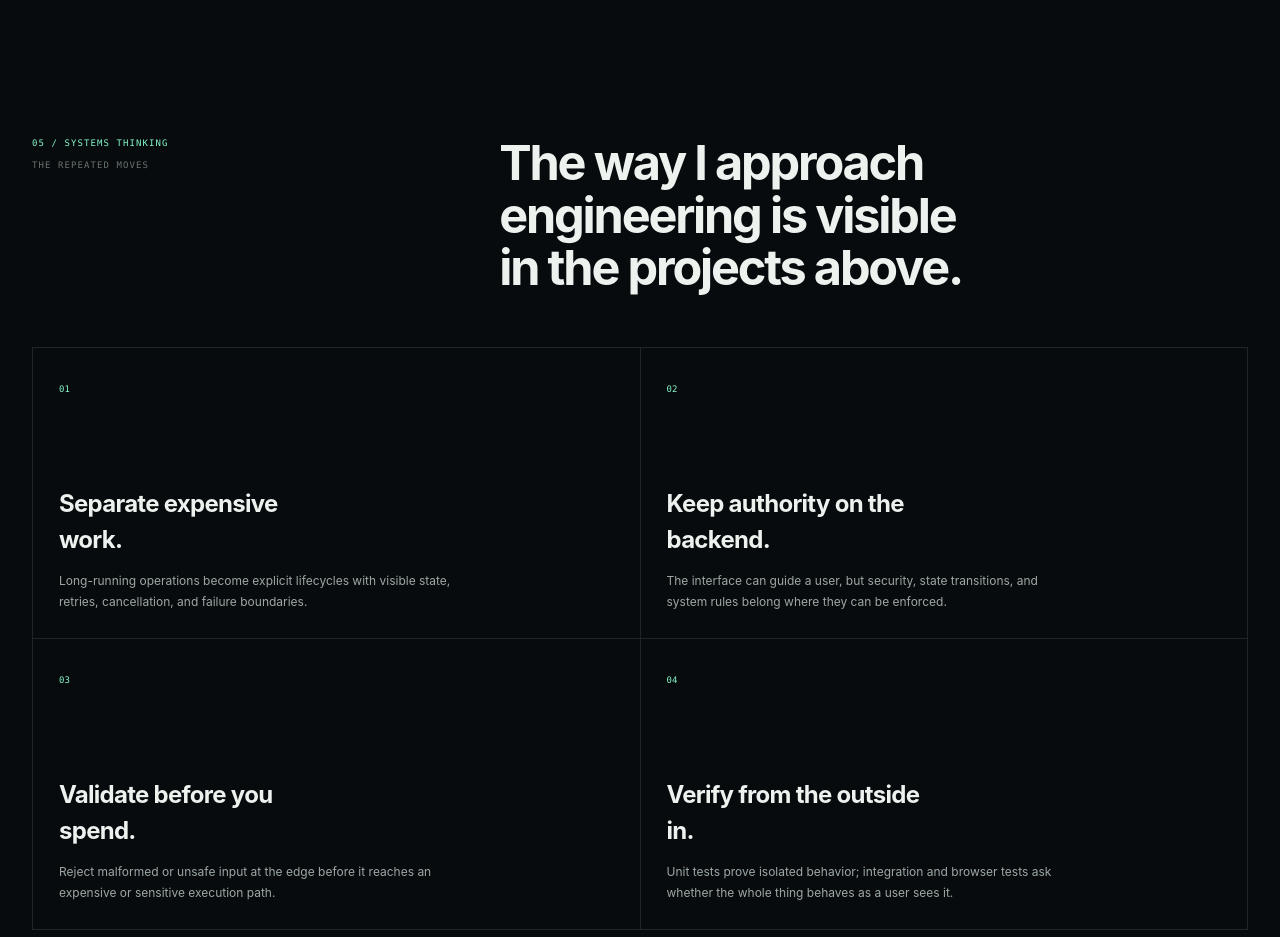
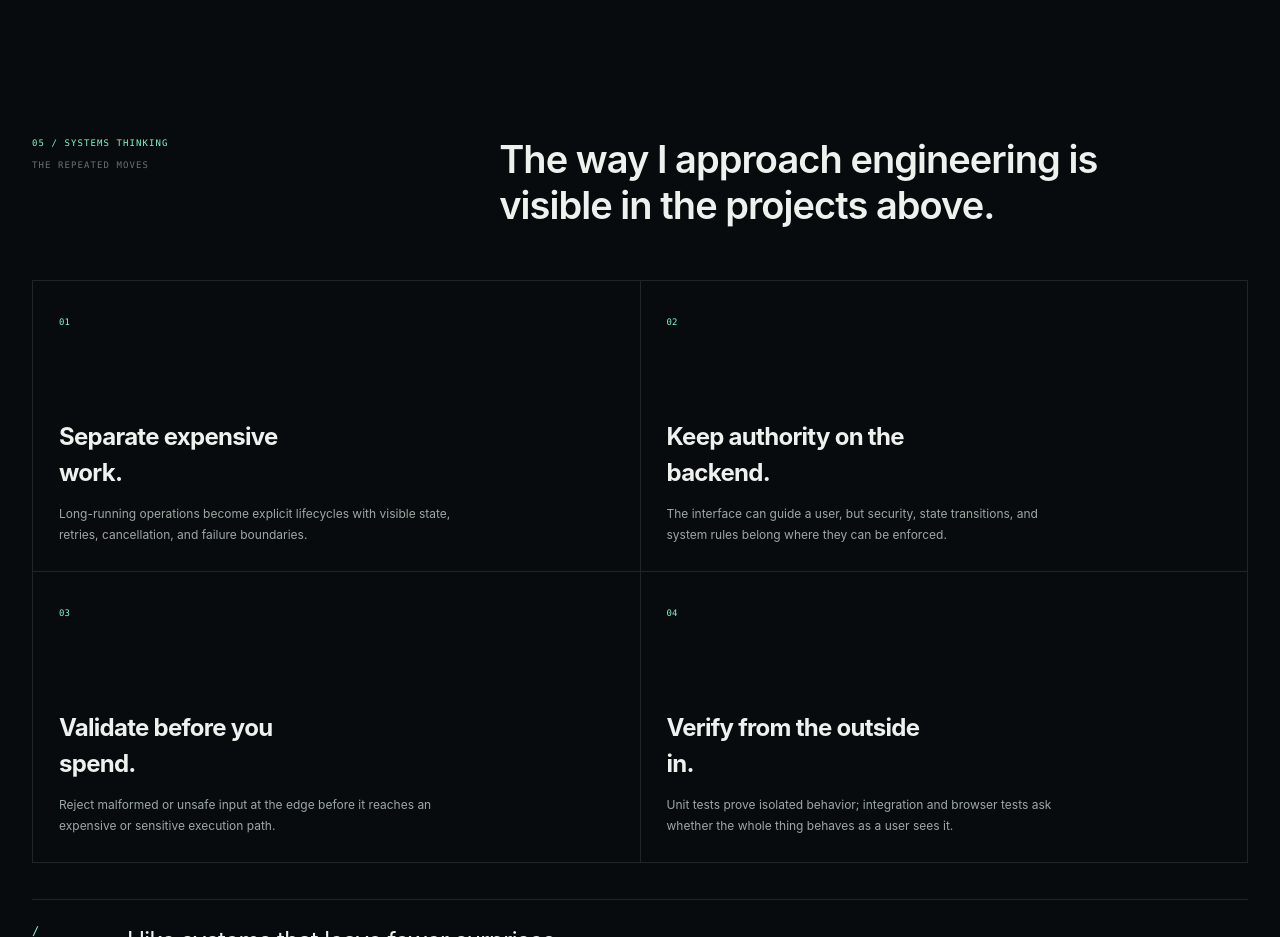
Before and after one commit to faizansaiyed123/portfolio, a plain HTML site: page index.html in a window 1280 px wide. Shown: the part 8420-9357 px from the top of the page. Drawn offline with Linux system fonts and the light colour scheme.

Commit message:
Adjust typography of systems section heading only

```diff
--- a/style.css
+++ b/style.css
@@ -386,3 +386,5 @@ button,a{ -webkit-tap-highlight-color:transparent}
   .contribution-card,.freelance-card,.freelance-card-media img,.freelance-card-arrow,.personal-project-card,.personal-project-preview img,.project-filter-button{transition:none!important}
   .contribution-card:hover,.freelance-card:hover,.personal-project-card:hover{transform:none}
 }
+/* Typography adjustment for the systems-section heading only. */
+#systems .section-intro h2{font-size:clamp(28px,3vw,38px);font-weight:600;line-height:1.2;letter-spacing:-.025em;max-width:24ch}
```
